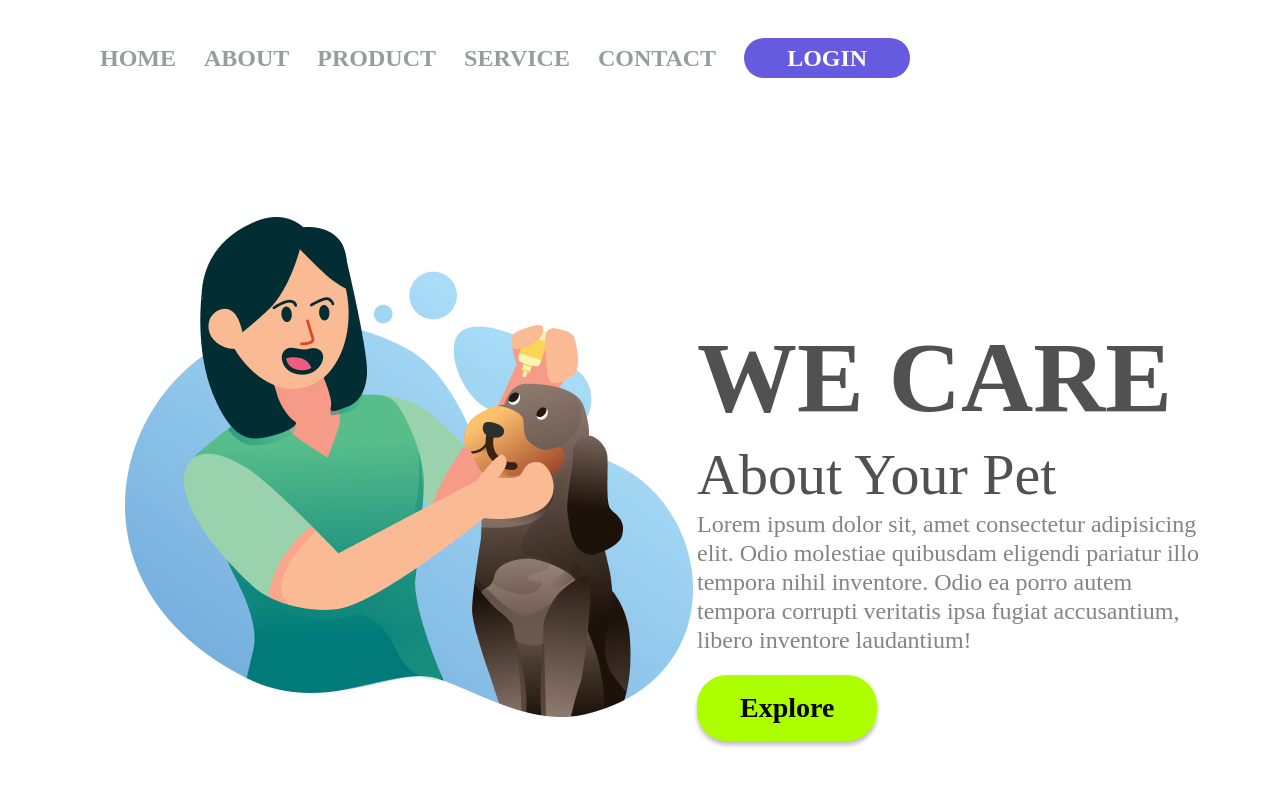
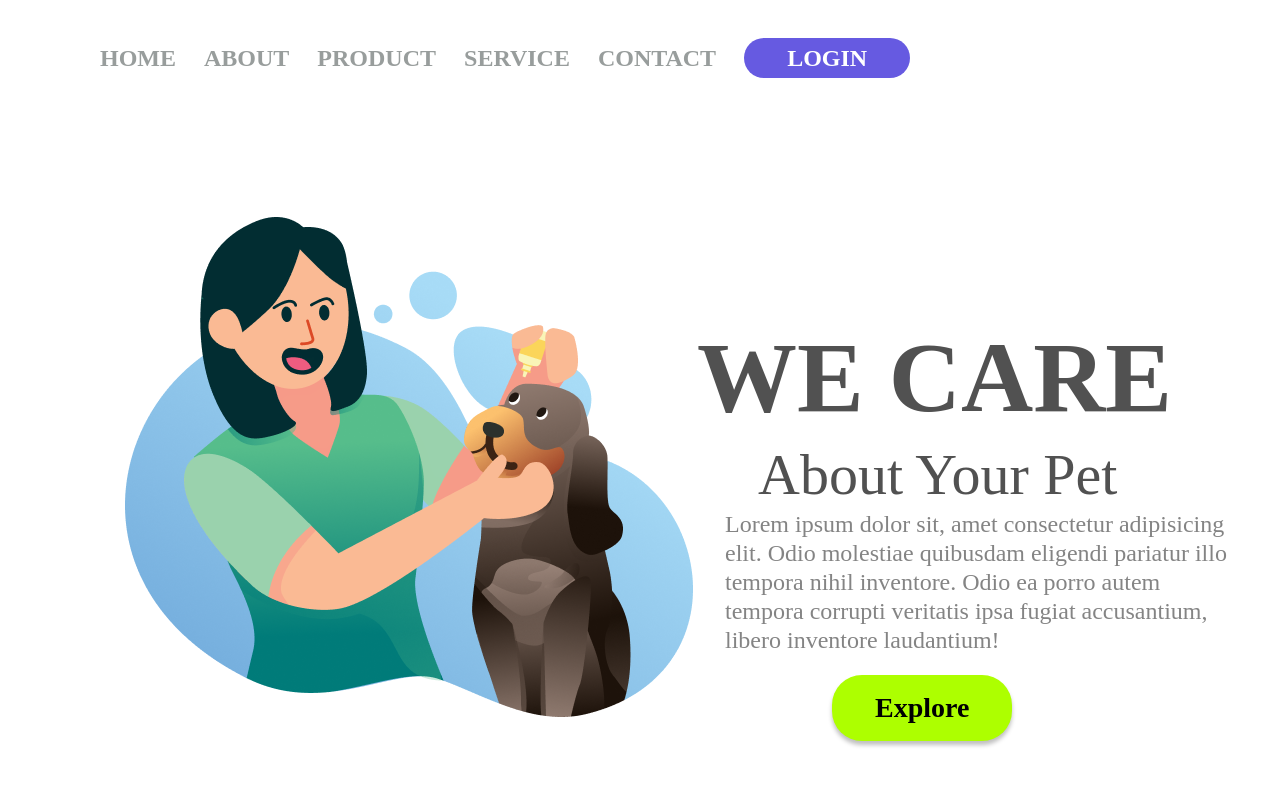
Before and after one commit to AlafST/WE-CARE-PROJETO, a plain HTML site: page index.html in a window 1280 px wide. Drawn offline with Linux system fonts and the light colour scheme.

Commit message:
Adicionado margin-left no P e no H2

```diff
--- a/style.css
+++ b/style.css
@@ -65,7 +65,7 @@ h2 {
     font-weight: 500;
     line-height: 71px;
     color: #515151;
-
+    margin-left: 61PX;
 }
 
 p {
@@ -74,6 +74,7 @@ p {
     line-height: 29px;
     color: #848484;
     width: 512px;
+    margin-left: 28px;
 }
 
 .button-main {
@@ -87,7 +88,7 @@ p {
     cursor: pointer;
     box-shadow: 0px 4px 4px 0px #00000040;
     margin-top: 20px;
-
+    margin-left: 25%;
 }
 
 .button-main:hover {
@@ -141,7 +142,7 @@ h2{
     font-weight: 500;
     line-height: 36.60px;
     color: #515151;
-
+    margin-left: 0;
 }
 
 .button-main{
@@ -151,7 +152,7 @@ h2{
     letter-spacing: 0em;
     text-align: left;
     border-radius: 50px;
-
+    margin-left: 0;
 }
 
 }
```
